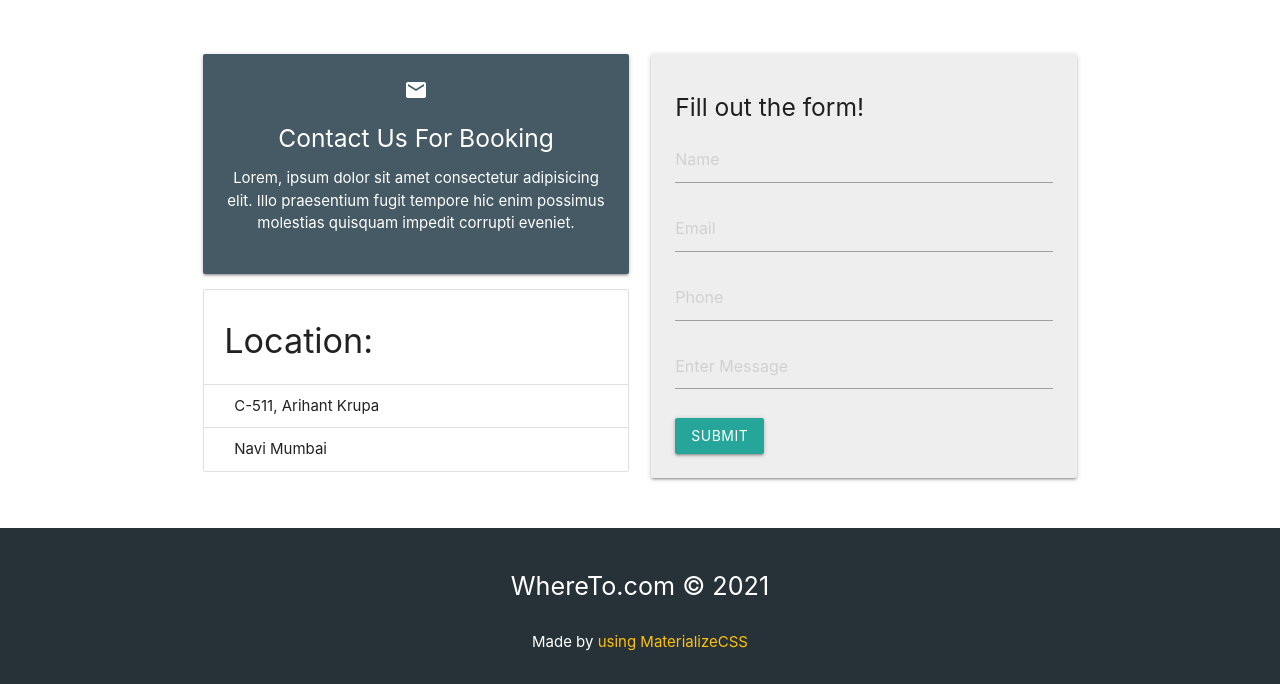
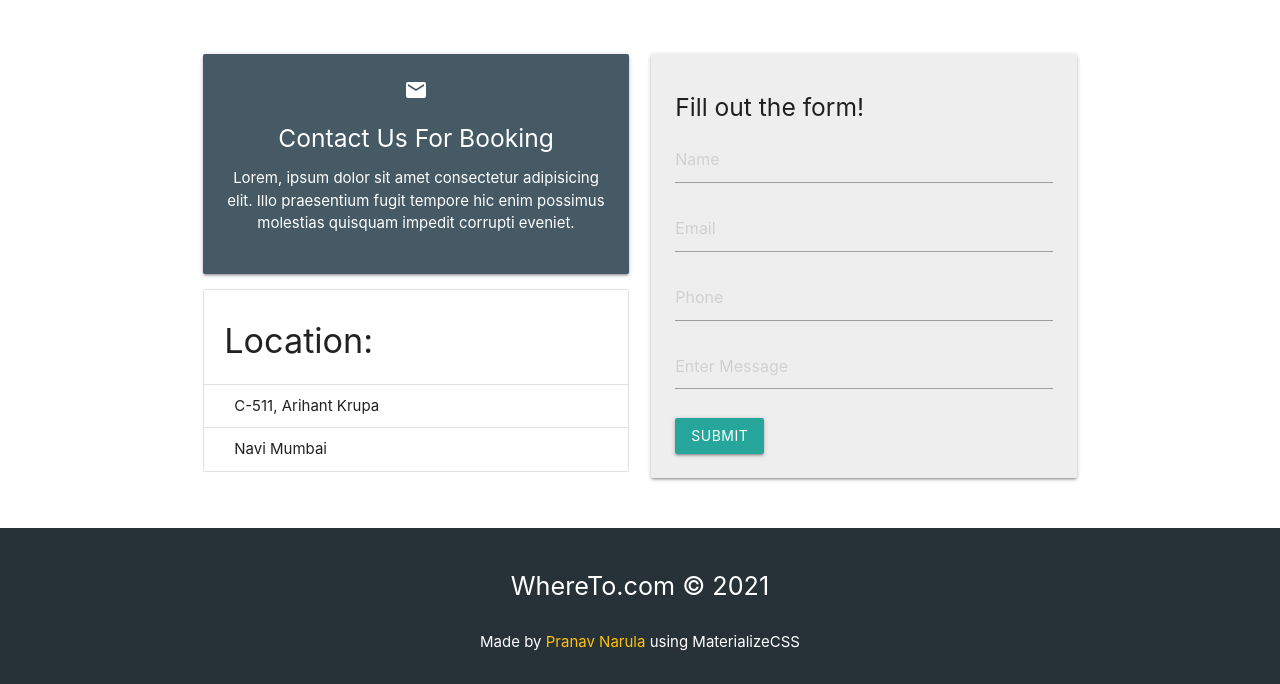
Before and after one commit to chester-warlock/WhereTo, a plain HTML site: page index.html in a window 1280 px wide. Shown: the part 2312-2996 px from the top of the page. Drawn offline with nearby package versions, Linux system fonts and the light colour scheme.

Commit message:
Update index.html

```diff
--- a/index.html
+++ b/index.html
@@ -313,7 +313,7 @@
   <!-- Footer -->
   <footer class="section blue-grey darken-4 white-text center ">
     <p class="flow-text">WhereTo.com &copy; 2021 </p>
-    <p>Made by<span class = "amber-text" Pranav Narula</span> using MaterializeCSS</p>
+    <p>Made by<span class = "amber-text"> Pranav Narula</span> using MaterializeCSS</p>
   </footer>
 
   <!--JavaScript at end of body for optimized loading-->
```
